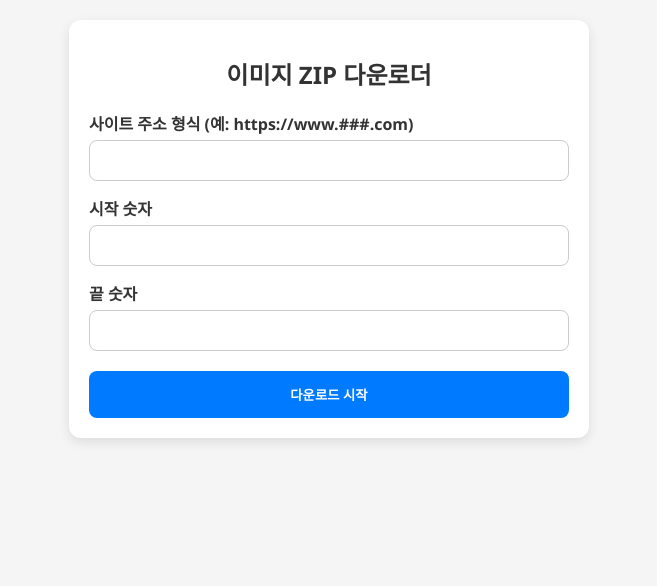
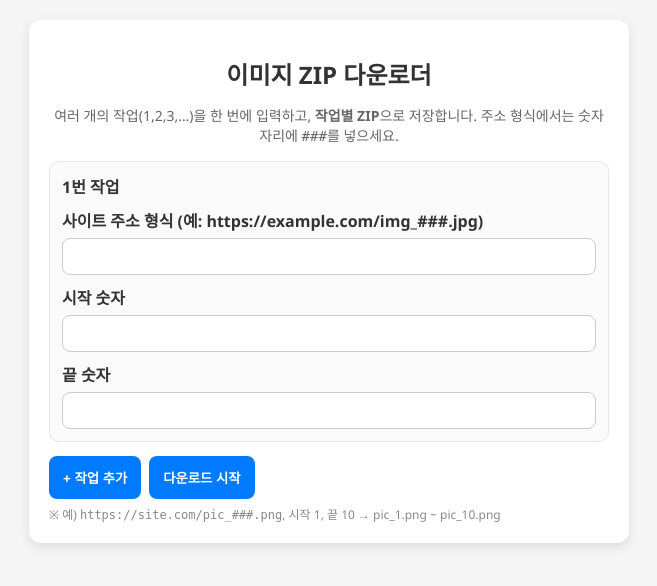
Before and after one commit to dinnerHae/img, a Flask app: page / in a window 1280 px wide. Shown: the top 586 px of the page, without its empty margins (311-968 px from the left). Run offline with Flask 3, Linux system fonts and the light colour scheme.

Commit message:
Update index.html

```diff
--- a/templates/index.html
+++ b/templates/index.html
@@ -8,77 +8,25 @@
   <link rel="icon" href="{{ url_for('static', filename='icon-192.png') }}">
   <meta name="theme-color" content="#000000" />
   <style>
-    body {
-      font-family: 'Segoe UI', sans-serif;
-      padding: 20px;
-      margin: 0;
-      background: #f5f5f5;
-      color: #333;
-    }
-    .container {
-      max-width: 480px;
-      margin: auto;
-      background: white;
-      padding: 20px;
-      border-radius: 12px;
-      box-shadow: 0 4px 12px rgba(0,0,0,0.1);
-    }
-    h1 {
-      font-size: 24px;
-      text-align: center;
-      margin-bottom: 20px;
-    }
-    label {
-      display: block;
-      margin-top: 15px;
-      font-weight: bold;
-    }
-    input[type="text"], input[type="number"] {
-      width: 100%;
-      padding: 12px;
-      margin-top: 5px;
-      border: 1px solid #ccc;
-      border-radius: 8px;
-      box-sizing: border-box;
-    }
-    button {
-      margin-top: 20px;
-      width: 100%;
-      padding: 14px;
-      background: #007bff;
-      color: white;
-      font-weight: bold;
-      border: none;
-      border-radius: 8px;
-      cursor: pointer;
-    }
-    button:hover {
-      background: #0056b3;
-    }
-    .download-link {
-      margin-top: 20px;
-      text-align: center;
-    }
-    .download-link a {
-      color: #007bff;
-      font-weight: bold;
-      text-decoration: none;
-    }
-    .download-link a:hover {
-      text-decoration: underline;
-    }
-    #progress-container {
-      margin-top: 20px;
-      display: none;
-    }
-    progress {
-      width: 100%;
-      height: 24px;
-    }
-    #progress-text {
-      text-align: center;
-      margin-top: 8px;
-    }
+    body { font-family: 'Segoe UI', sans-serif; padding: 20px; margin: 0; background: #f5f5f5; color: #333; }
+    .container { max-width: 560px; margin: auto; background: white; padding: 20px; border-radius: 12px; box-shadow: 0 4px 12px rgba(0,0,0,0.1); }
+    h1 { font-size: 24px; text-align: center; margin-bottom: 12px; }
+    .desc { color:#666; font-size: 14px; text-align:center; margin-bottom: 16px; }
+    label { display:block; margin-top: 10px; font-weight: bold; }
+    input[type="text"], input[type="number"] { width: 100%; padding: 10px; margin-top: 6px; border: 1px solid #ccc; border-radius: 8px; box-sizing: border-box; }
+    .task { background:#fafafa; border:1px solid #e5e5e5; border-radius:10px; padding:12px; margin-top:14px; }
+    .actions { display:flex; gap:8px; margin-top:14px; }
+    button { padding: 12px 14px; background:#007bff; color:#fff; font-weight:600; border:none; border-radius:8px; cursor:pointer; }
+    button.secondary { background:#555; }
+    button.danger { background:#c0392b; }
+    button:hover { filter:brightness(0.95); }
+    #progress-container { margin-top: 20px; display:none; }
+    progress { width: 100%; height: 24px; }
+    #progress-text { text-align:center; margin-top:8px; }
+    .download-list { margin-top:16px; }
+    .download-list a { display:block; margin:6px 0; text-decoration:none; font-weight:600; color:#007bff; }
+    .download-list a:hover { text-decoration:underline; }
+    .hint { font-size:12px; color:#888; margin-top:6px; }
   </style>
   <script>
     if ('serviceWorker' in navigator) {
@@ -89,17 +37,24 @@
 <body>
   <div class="container">
     <h1>이미지 ZIP 다운로더</h1>
+    <p class="desc">여러 개의 작업(1,2,3,…)을 한 번에 입력하고, <b>작업별 ZIP</b>으로 저장합니다. 주소 형식에서는 숫자 자리에 <code>###</code>를 넣으세요.</p>
     <form id="download-form">
-      <label>사이트 주소 형식 (예: https://www.###.com)</label>
-      <input type="text" name="url_format" required />
-
-      <label>시작 숫자</label>
-      <input type="number" name="start" required />
-
-      <label>끝 숫자</label>
-      <input type="number" name="end" required />
-
-      <button type="submit">다운로드 시작</button>
+      <div id="tasks">
+        <div class="task">
+          <div style="font-weight:700;">1번 작업</div>
+          <label>사이트 주소 형식 (예: https://example.com/img_###.jpg)</label>
+          <input type="text" name="url_format[]" required />
+          <label>시작 숫자</label>
+          <input type="number" name="start[]" required />
+          <label>끝 숫자</label>
+          <input type="number" name="end[]" required />
+        </div>
+      </div>
+      <div class="actions">
+        <button type="button" id="add-btn">+ 작업 추가</button>
+        <button type="submit">다운로드 시작</button>
+      </div>
+      <div class="hint">※ 예) <code>https://site.com/pic_###.png</code>, 시작 1, 끝 10 → pic_1.png ~ pic_10.png</div>
     </form>
 
     <div id="progress-container">
@@ -107,50 +62,83 @@
       <p id="progress-text">0%</p>
     </div>
 
-    <div class="download-link" id="download-link" style="display:none;">
-      <p>✅ 완료! 👉 <a id="download-url" href="/static/result.zip" download>ZIP 파일 다운로드</a></p>
-    </div>
+    <div class="download-list" id="download-list" style="display:none;"></div>
   </div>
 
   <script>
-    const form = document.getElementById("download-form");
-    const progressBar = document.getElementById("progress-bar");
-    const progressText = document.getElementById("progress-text");
-    const progressContainer = document.getElementById("progress-container");
-    const downloadLink = document.getElementById("download-link");
-    const downloadURL = document.getElementById("download-url");
+    const tasksEl = document.getElementById('tasks');
+    const addBtn = document.getElementById('add-btn');
+    const form = document.getElementById('download-form');
+    const progressContainer = document.getElementById('progress-container');
+    const progressBar = document.getElementById('progress-bar');
+    const progressText = document.getElementById('progress-text');
+    const downloadList = document.getElementById('download-list');
 
-    function updateProgress() {
-      fetch("/progress")
-        .then(res => res.json())
-        .then(data => {
-          progressBar.value = data.percent;
-          progressText.textContent = data.percent + "%";
-
-          if (data.percent < 100) {
-            setTimeout(updateProgress, 500);
-          } else {
-            downloadLink.style.display = "block";
-            progressText.textContent = "✅ 완료!";
-          }
-        });
+    function renumberTasks() {
+      const taskCards = tasksEl.querySelectorAll('.task');
+      taskCards.forEach((card, idx) => {
+        card.querySelector('div').textContent = (idx+1) + '번 작업';
+      });
     }
 
-    form.addEventListener("submit", function (e) {
+    addBtn.addEventListener('click', () => {
+      const div = document.createElement('div');
+      div.className = 'task';
+      div.innerHTML = \`
+        <div style="font-weight:700;"></div>
+        <label>사이트 주소 형식 (예: https://example.com/img_###.jpg)</label>
+        <input type="text" name="url_format[]" required />
+        <label>시작 숫자</label>
+        <input type="number" name="start[]" required />
+        <label>끝 숫자</label>
+        <input type="number" name="end[]" required />
+        <div class="actions"><button type="button" class="danger remove-btn">- 제거</button></div>
+      \`;
+      tasksEl.appendChild(div);
+      renumberTasks();
+      div.querySelector('.remove-btn')?.addEventListener('click', () => {
+        div.remove();
+        renumberTasks();
+      });
+    });
+
+    form.addEventListener('submit', (e) => {
       e.preventDefault();
-
-      progressContainer.style.display = "block";
+      progressContainer.style.display = 'block';
       progressBar.value = 0;
-      progressText.textContent = "0%";
-      downloadLink.style.display = "none";
+      progressText.textContent = '0%';
+      downloadList.style.display = 'none';
+      downloadList.innerHTML = '';
 
       const formData = new FormData(form);
-      fetch("/start-download", {
-        method: "POST",
-        body: formData
-      }).then(() => {
-        setTimeout(updateProgress, 500);
-      });
+      const taskCount = tasksEl.querySelectorAll('.task').length;
+
+      fetch('/start-download', { method: 'POST', body: formData })
+        .then(() => {
+          // Start polling progress
+          const poll = () => {
+            fetch('/progress')
+              .then(res => res.json())
+              .then(data => {
+                progressBar.value = data.percent;
+                progressText.textContent = data.percent + '%';
+                if (data.percent < 100) {
+                  setTimeout(poll, 600);
+                } else {
+                  // Build links for each task ZIP
+                  downloadList.style.display = 'block';
+                  let html = '<p>✅ 작업 완료! ZIP 파일을 내려받으세요.</p>';
+                  for (let i = 1; i <= taskCount; i++) {
+                    const href = \`/static/result_task\${i}.zip\`;
+                    html += \`<a href="\${href}" download>result_task\${i}.zip 다운로드</a>\`;
+                  }
+                  downloadList.innerHTML = html;
+                  progressText.textContent = '✅ 완료!';
+                }
+              });
+          };
+          setTimeout(poll, 600);
+        });
     });
   </script>
 </body>
```
